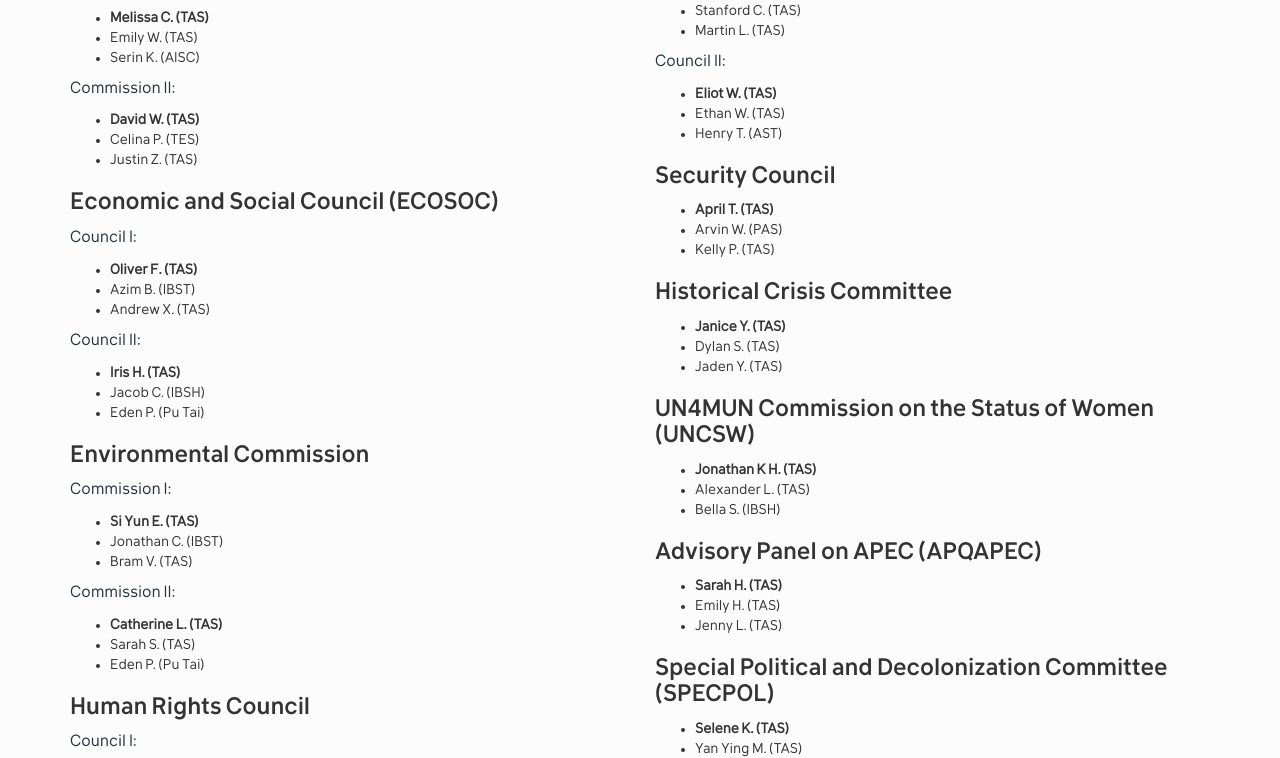
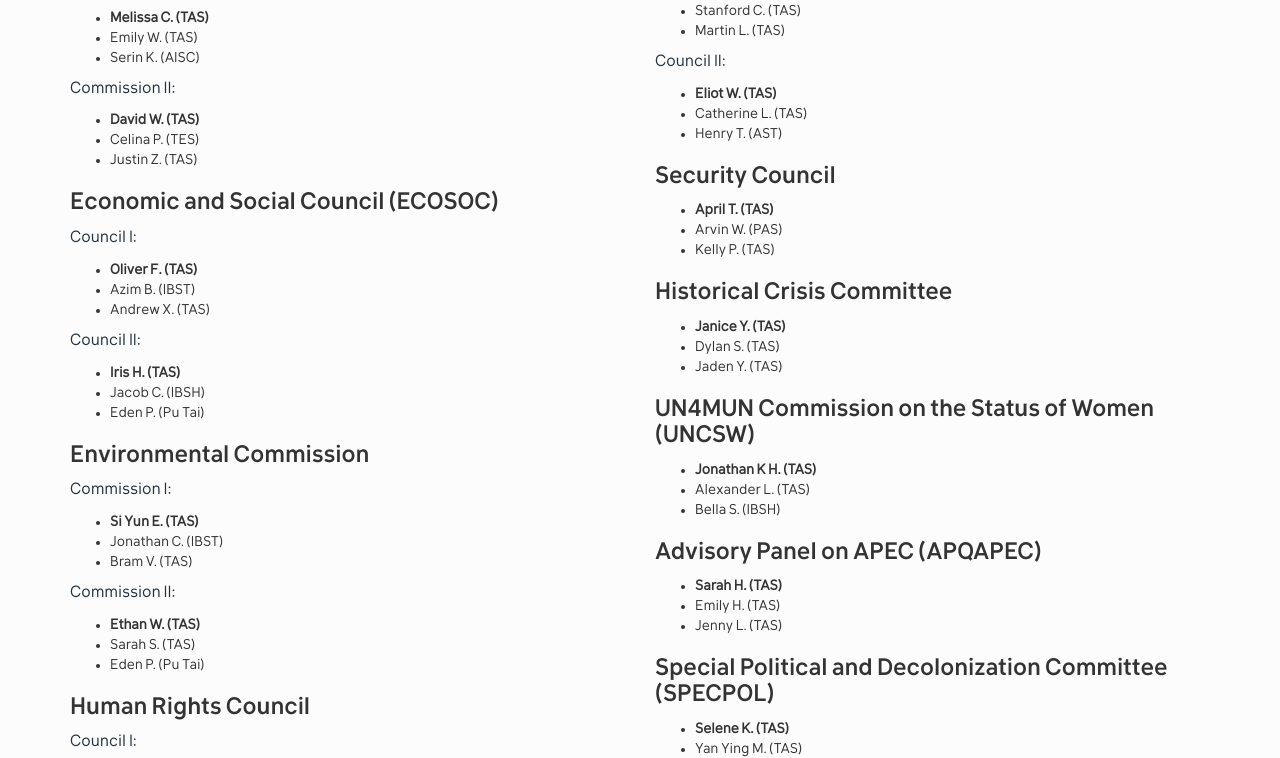
Before and after one commit to alexandernext/tasmun, a Jekyll site: the page built from officers.html, in a window 1280 px wide. Shown: the part 493-1251 px from the top of the page. Built offline with Jekyll 4.4.1, drawn with Linux system fonts in a browser that asks for light colours; some web fonts are replaced; some of the changed lines change nothing that is shown.

Commit message:
fixed chair issue

```diff
--- a/officers.html
+++ b/officers.html
@@ -46,7 +46,7 @@
     </ul>
     <p>Commission II:</p>
     <ul>
-      <li>Catherine L. (TAS)</li>
+      <li>Ethan W. (TAS)</li>
       <li>Sarah S. (TAS)</li>
       <li>Eden P. (Pu Tai)</li>
     </ul>
@@ -79,7 +79,7 @@
     <p>Council II:</p>
     <ul>
       <li>Eliot W. (TAS)</li>
-      <li>Ethan W. (TAS)</li>
+      <li>Catherine L. (TAS)</li>
       <li>Henry T. (AST)</li>
     </ul>
   </div>
```
